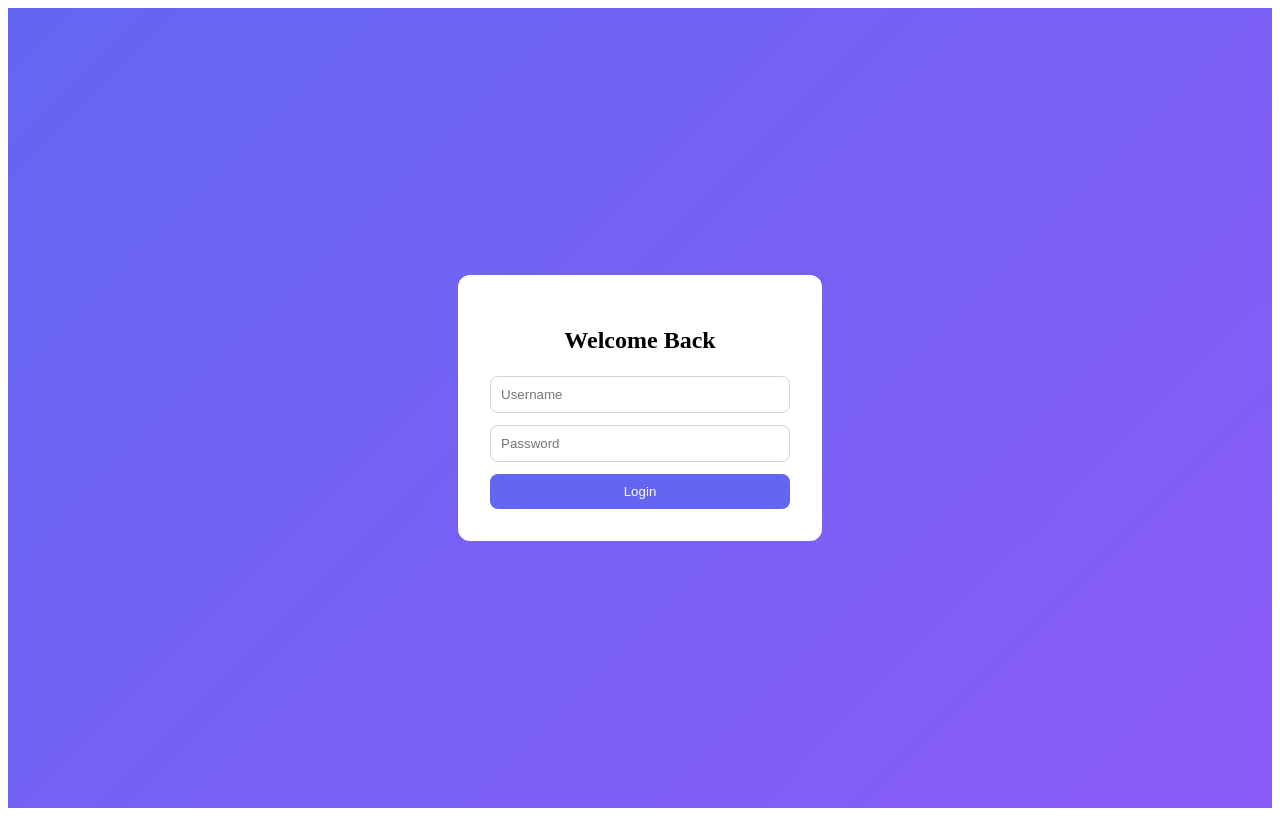
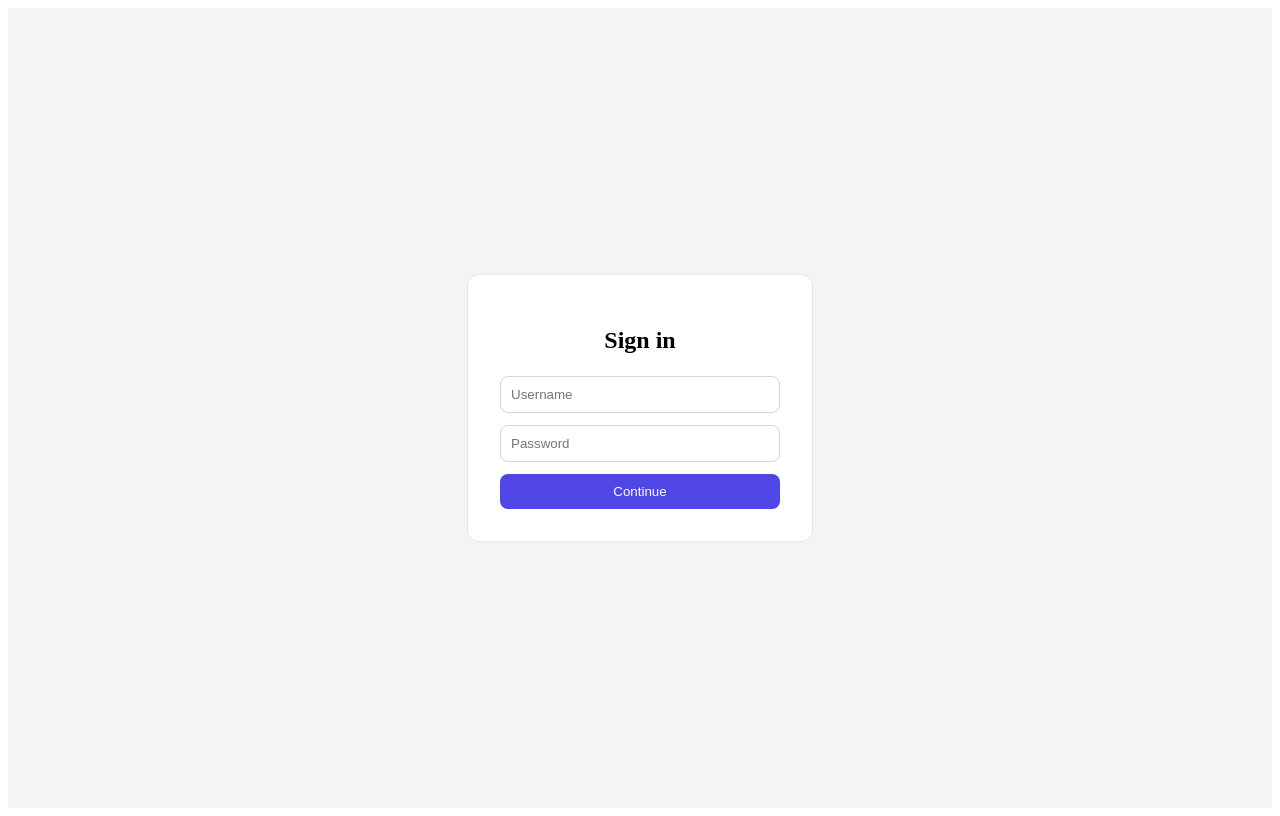
Before and after one commit to divakarhankare9850-ai/MBAnotes, a React (Create React App) app: page / in a window 1280 px wide. Built offline with nearby package versions, Linux system fonts and the light colour scheme.

Commit message:
Update App.js

```diff
--- a/src/App.js
+++ b/src/App.js
@@ -40,14 +40,14 @@ const STUDENTS = Array.from({ length: 71 }, (_, i) => {
 
 /* ================= SUBJECTS ================= */
 const SUBJECTS = [
-  { name: "Marketing Management", id: "marketing", icon: "📊", color: "linear-gradient(135deg, #6366f1, #8b5cf6)" },
-  { name: "Financial Management", id: "finance", icon: "💰", color: "linear-gradient(135deg, #06b6d4, #3b82f6)" },
-  { name: "Human Resource Management", id: "hrm", icon: "👥", color: "linear-gradient(135deg, #f43f5e, #fb7185)" },
-  { name: "Operations Techniques and Management", id: "operations", icon: "⚙️", color: "linear-gradient(135deg, #10b981, #22c55e)" },
-  { name: "Basics of Strategic Management", id: "strategy", icon: "🎯", color: "linear-gradient(135deg, #8b5cf6, #ec4899)" },
-  { name: "Research Methodology", id: "research", icon: "🔬", color: "linear-gradient(135deg, #0ea5e9, #6366f1)" },
-  { name: "Decision Analysis Techniques for Managers", id: "decision", icon: "📈", color: "linear-gradient(135deg, #f59e0b, #f97316)" },
-  { name: "Business Environment", id: "business", icon: "🏢", color: "linear-gradient(135deg, #64748b, #334155)" },
+  { name: "Marketing Management", id: "marketing", icon: "📊" },
+  { name: "Financial Management", id: "finance", icon: "💰" },
+  { name: "Human Resource Management", id: "hrm", icon: "👥" },
+  { name: "Operations Techniques and Management", id: "operations", icon: "⚙️" },
+  { name: "Basics of Strategic Management", id: "strategy", icon: "🎯" },
+  { name: "Research Methodology", id: "research", icon: "🔬" },
+  { name: "Decision Analysis Techniques for Managers", id: "decision", icon: "📈" },
+  { name: "Business Environment", id: "business", icon: "🏢" },
 ];
 
 /* ================= APP ================= */
@@ -141,29 +141,35 @@ export default function App() {
 
   return (
     <div style={styles.app}>
-      <Navbar user={user} role={role} logout={logout} />
+      <header style={styles.header}>
+        <div style={styles.headerContent}>
+          <h3 style={styles.logo}>Notes</h3>
+          <div style={styles.userSection}>
+            <span style={styles.userText}>{user} ({role})</span>
+            <button onClick={logout} style={styles.secondaryBtn}>Logout</button>
+          </div>
+        </div>
+      </header>
 
       <main style={styles.main}>
         {!selectedSubject ? (
-          <section style={styles.grid}>
+          <div style={styles.grid}>
             {SUBJECTS.map((sub) => (
               <div
                 key={sub.id}
-                style={{ ...styles.card, background: sub.color }}
+                style={styles.card}
                 onClick={() => {
                   setSelectedSubject(sub);
                   fetchNotes(sub.id);
                 }}
               >
-                <div style={styles.cardContent}>
-                  <span style={styles.icon}>{sub.icon}</span>
-                  <span style={styles.cardTitle}>{sub.name}</span>
-                </div>
+                <div style={styles.cardIcon}>{sub.icon}</div>
+                <div style={styles.cardText}>{sub.name}</div>
               </div>
             ))}
-          </section>
+          </div>
         ) : (
-          <section style={styles.content}>
+          <div style={styles.content}>
             <button style={styles.backBtn} onClick={() => setSelectedSubject(null)}>
               ← Back
             </button>
@@ -174,15 +180,21 @@ export default function App() {
 
             {role === "admin" && (
               <div style={styles.upload}>
-                <input style={styles.input} type="file" onChange={(e) => setFile(e.target.files[0])} />
-                <button style={styles.primaryBtn} onClick={uploadNote}>
+                <input
+                  type="file"
+                  style={styles.input}
+                  onChange={(e) => setFile(e.target.files[0])}
+                />
+                <button onClick={uploadNote} style={styles.primaryBtn}>
                   Upload
                 </button>
               </div>
             )}
 
-            {loading && <p>Loading...</p>}
-            {!loading && notes.length === 0 && <p>No notes available</p>}
+            {loading && <p style={styles.meta}>Loading...</p>}
+            {!loading && notes.length === 0 && (
+              <p style={styles.meta}>No notes available</p>
+            )}
 
             <div style={styles.notes}>
               {notes.map((note) => (
@@ -193,11 +205,20 @@ export default function App() {
                   </div>
 
                   <div style={styles.actions}>
-                    <a style={styles.link} href={note.url} target="_blank" rel="noreferrer">
+                    <a
+                      href={note.url}
+                      target="_blank"
+                      rel="noreferrer"
+                      style={styles.link}
+                    >
                       Open
                     </a>
+
                     {role === "admin" && (
-                      <button style={styles.dangerBtn} onClick={() => deleteNote(note)}>
+                      <button
+                        onClick={() => deleteNote(note)}
+                        style={styles.dangerBtn}
+                      >
                         Delete
                       </button>
                     )}
@@ -205,7 +226,7 @@ export default function App() {
                 </div>
               ))}
             </div>
-          </section>
+          </div>
         )}
       </main>
     </div>
@@ -220,72 +241,97 @@ function Login({ onLogin }) {
   return (
     <div style={styles.login}>
       <div style={styles.loginCard}>
-        <h2 style={styles.loginTitle}>Welcome Back</h2>
+        <h2 style={styles.loginTitle}>Sign in</h2>
         <input style={styles.input} placeholder="Username" onChange={(e) => setU(e.target.value)} />
         <input style={styles.input} type="password" placeholder="Password" onChange={(e) => setP(e.target.value)} />
         <button style={styles.primaryBtn} onClick={() => onLogin(u, p)}>
-          Login
+          Continue
         </button>
       </div>
     </div>
   );
 }
 
-/* NAVBAR */
-function Navbar({ user, role, logout }) {
-  return (
-    <header style={styles.nav}>
-      <h3>Notes Dashboard</h3>
-      <div style={styles.navRight}>
-        <span>{user} ({role})</span>
-        <button style={styles.secondaryBtn} onClick={logout}>Logout</button>
-      </div>
-    </header>
-  );
-}
-
 /* ================= DESIGN SYSTEM ================= */
 const styles = {
-  app: { minHeight: "100vh", background: "#f8fafc", fontFamily: "Inter, sans-serif" },
+  app: {
+    minHeight: "100vh",
+    background: "#f9fafb",
+    fontFamily: "Inter, system-ui, sans-serif",
+  },
 
-  nav: {
-    display: "flex",
-    justifyContent: "space-between",
-    padding: "16px 32px",
+  header: {
     background: "#ffffff",
     borderBottom: "1px solid #e5e7eb",
   },
 
-  navRight: { display: "flex", gap: 16, alignItems: "center" },
+  headerContent: {
+    maxWidth: 1100,
+    margin: "0 auto",
+    padding: "16px 24px",
+    display: "flex",
+    justifyContent: "space-between",
+  },
 
-  main: { padding: 32 },
+  logo: {
+    fontWeight: 600,
+  },
+
+  userSection: {
+    display: "flex",
+    gap: 12,
+    alignItems: "center",
+  },
+
+  userText: {
+    color: "#6b7280",
+    fontSize: 14,
+  },
+
+  main: {
+    maxWidth: 1100,
+    margin: "0 auto",
+    padding: 32,
+  },
 
   grid: {
     display: "grid",
-    gridTemplateColumns: "repeat(auto-fit,minmax(260px,1fr))",
-    gap: 24,
+    gridTemplateColumns: "repeat(auto-fit,minmax(240px,1fr))",
+    gap: 20,
   },
 
   card: {
+    background: "#ffffff",
     padding: 24,
-    borderRadius: 16,
-    color: "#fff",
+    borderRadius: 12,
+    border: "1px solid #e5e7eb",
     cursor: "pointer",
     transition: "all 0.2s ease",
-    boxShadow: "0 10px 20px rgba(0,0,0,0.1)",
   },
 
-  cardContent: { display: "flex", flexDirection: "column", gap: 12 },
+  cardIcon: {
+    fontSize: 28,
+    marginBottom: 10,
+  },
 
-  icon: { fontSize: 28 },
+  cardText: {
+    fontWeight: 500,
+  },
 
-  cardTitle: { fontWeight: 600 },
+  content: {
+    maxWidth: 700,
+    margin: "0 auto",
+  },
 
-  content: { maxWidth: 900, margin: "auto" },
+  heading: {
+    marginBottom: 20,
+  },
 
-  heading: { marginBottom: 16 },
-
-  upload: { display: "flex", gap: 12, marginBottom: 20 },
+  upload: {
+    display: "flex",
+    gap: 10,
+    marginBottom: 20,
+  },
 
   input: {
     padding: 10,
@@ -295,68 +341,88 @@ const styles = {
   },
 
   primaryBtn: {
-    background: "#6366f1",
-    color: "#fff",
-    border: "none",
+    background: "#4f46e5",
+    color: "white",
     padding: "10px 16px",
     borderRadius: 8,
+    border: "none",
     cursor: "pointer",
   },
 
   secondaryBtn: {
-    background: "#e5e7eb",
-    border: "none",
+    background: "#f3f4f6",
     padding: "8px 12px",
     borderRadius: 6,
-    cursor: "pointer",
+    border: "none",
   },
 
   dangerBtn: {
     background: "#ef4444",
-    color: "#fff",
-    border: "none",
+    color: "white",
     padding: "6px 10px",
     borderRadius: 6,
+    border: "none",
   },
 
-  notes: { display: "grid", gap: 12 },
+  notes: {
+    display: "grid",
+    gap: 12,
+  },
 
   note: {
     background: "#fff",
     padding: 16,
     borderRadius: 10,
+    border: "1px solid #e5e7eb",
     display: "flex",
     justifyContent: "space-between",
-    boxShadow: "0 2px 6px rgba(0,0,0,0.05)",
   },
 
-  noteTitle: { fontWeight: 500 },
+  noteTitle: {
+    fontWeight: 500,
+  },
 
-  meta: { fontSize: 12, color: "#6b7280" },
+  meta: {
+    fontSize: 12,
+    color: "#6b7280",
+  },
 
-  actions: { display: "flex", gap: 10, alignItems: "center" },
+  actions: {
+    display: "flex",
+    gap: 10,
+    alignItems: "center",
+  },
 
-  link: { color: "#6366f1", fontWeight: 500 },
+  link: {
+    color: "#4f46e5",
+    fontWeight: 500,
+  },
 
-  backBtn: { marginBottom: 10, cursor: "pointer" },
+  backBtn: {
+    marginBottom: 10,
+  },
 
   login: {
     height: "100vh",
     display: "flex",
     justifyContent: "center",
     alignItems: "center",
-    background: "linear-gradient(135deg,#6366f1,#8b5cf6)",
+    background: "#f3f4f6",
   },
 
   loginCard: {
     background: "#fff",
     padding: 32,
     borderRadius: 12,
+    border: "1px solid #e5e7eb",
     display: "flex",
     flexDirection: "column",
     gap: 12,
-    width: 300,
+    width: 280,
   },
 
-  loginTitle: { textAlign: "center", marginBottom: 10 },
+  loginTitle: {
+    marginBottom: 10,
+    textAlign: "center",
+  },
 };
```
